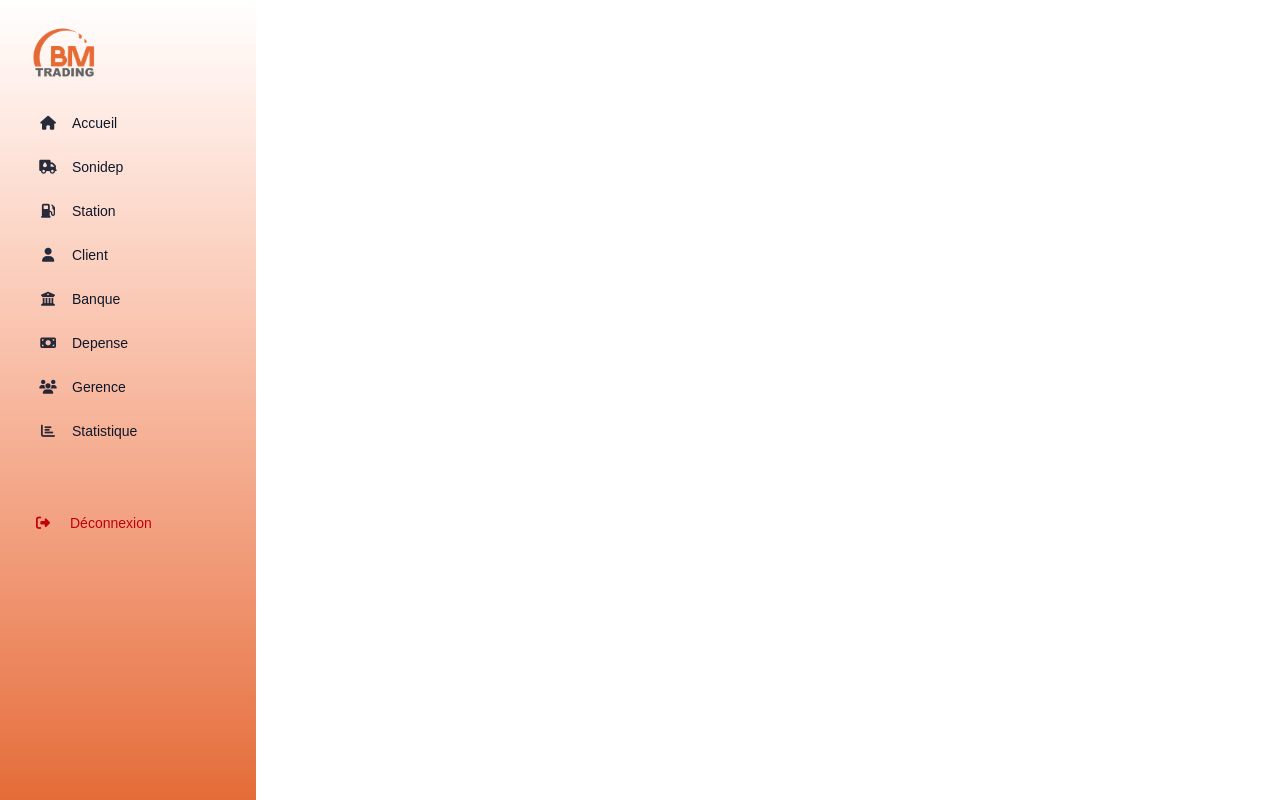
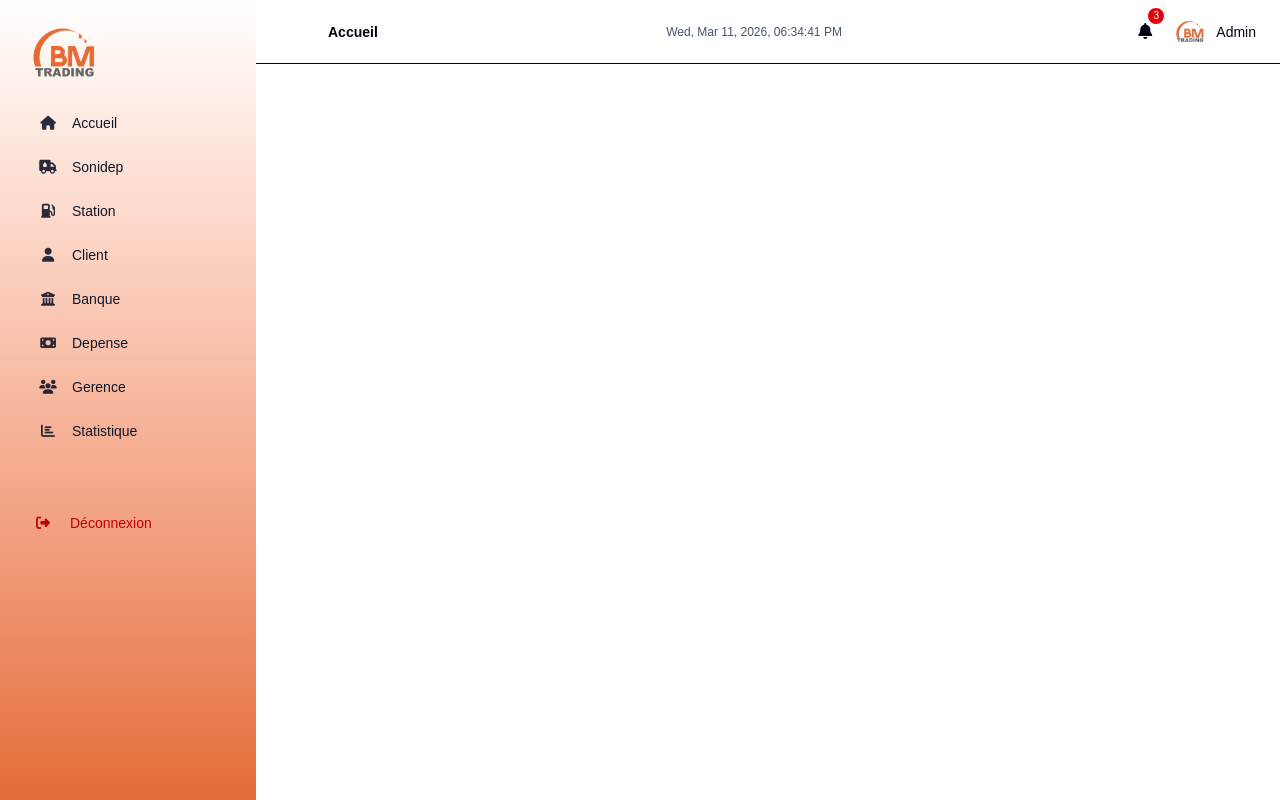
Before and after one commit to aibrahimnabil19/bm, a Next.js app: page /admin in a window 1280 px wide. Built offline with nearby package versions, Linux system fonts and the light colour scheme.

Commit message:
Implement Admin layout with sidebar and header components; add navigation items

```diff
--- /dev/null
+++ b/src/app/accueil/page.jsx
@@ -0,0 +1,11 @@
+import React from 'react'
+
+const page = () => {
+  return (
+    <main>
+
+    </main>
+  )
+}
+
+export default page
--- a/src/app/admin/page.jsx
+++ b/src/app/admin/page.jsx
@@ -1,12 +1,7 @@
-import AdminSideBar from '@/components/AdminSideBar'
-import React from 'react'
+import AdminLayout from '@/components/AdminLayout'
 
-const page = () => {
+export default function Page() {
   return (
-    <main className="min-h-screen flex">
-      <AdminSideBar />
-    </main>
-    )
+    <AdminLayout/>
+  )
 }
-
-export default page
--- /dev/null
+++ b/src/app/sonidep/page.jsx
@@ -0,0 +1,9 @@
+import React from 'react'
+
+const page = () => {
+  return (
+    <div>page</div>
+  )
+}
+
+export default page
--- a/src/components/AdminDashboard.jsx
+++ b/src/components/AdminDashboard.jsx
@@ -1,8 +1,11 @@
 import React from 'react'
+import AdminHeader from './AdminHeader'
 
 const AdminDashboard = () => {
   return (
-    <main></main>
+    <main className="w-full h-full flex flex-col">
+      <AdminHeader/>
+    </main>
   )
 }
 
--- /dev/null
+++ b/src/components/AdminHeader.jsx
@@ -0,0 +1,59 @@
+"use client";
+
+import React, { useEffect, useState } from 'react'
+import Image from 'next/image'
+import { usePathname } from 'next/navigation'
+import { navItems } from '../lib/navItems'
+
+export default function AdminHeader({ onToggle = () => {} }) {
+  const pathname = usePathname()
+  const [now, setNow] = useState(new Date())
+
+  useEffect(() => {
+    const id = setInterval(() => setNow(new Date()), 1000)
+    return () => clearInterval(id)
+  }, [])
+
+  const active = navItems.find((n) => pathname === n.href || (n.href !== '/' && pathname?.startsWith(n.href))) || navItems[0]
+
+  const formatDateTime = (date) => {
+    return new Intl.DateTimeFormat(undefined, {
+      weekday: 'short',
+      year: 'numeric',
+      month: 'short',
+      day: 'numeric',
+      hour: '2-digit',
+      minute: '2-digit',
+      second: '2-digit'
+    }).format(date)
+  }
+
+  return (
+    <header className="w-full h-16 flex items-center justify-between bg-white border-b px-4 md:px-6 sticky top-0 z-20">
+      <div className="flex items-center gap-3">
+        <button onClick={onToggle} aria-label="Open menu" className="p-2 rounded-md bg-white/10 md:hidden">
+          <svg width="20" height="20" viewBox="0 0 24 24" fill="none"><path d="M4 6h16M4 12h16M4 18h16" stroke="currentColor" strokeWidth="1.6" strokeLinecap="round" strokeLinejoin="round"/></svg>
+        </button>
+
+        <div className="flex items-center gap-3">
+          <div className="w-9 h-9 rounded-md bg-white/10 flex items-center justify-center font-semibold text-white">BM</div>
+          <div className="text-sm font-semibold truncate max-w-40">{active.label}</div>
+        </div>
+      </div>
+
+      <div className="text-xs text-slate-600 text-center hidden sm:block">{formatDateTime(now)}</div>
+
+      <div className="flex items-center gap-3">
+        <button className="relative p-2 rounded-md bg-white/10">
+          <i className="fa-solid fa-bell" aria-hidden="true" />
+          <span className="absolute -top-1 -right-1 inline-flex items-center justify-center text-[10px] font-medium leading-none rounded-full bg-red-600 text-white w-4 h-4">3</span>
+        </button>
+
+        <div className="hidden md:flex items-center gap-2">
+          <Image src="/BM.png" alt="BM" width={36} height={36} className="rounded-full object-cover" />
+          <div className="text-sm">Admin</div>
+        </div>
+      </div>
+    </header>
+  )
+}
--- /dev/null
+++ b/src/components/AdminLayout.jsx
@@ -0,0 +1,24 @@
+
+"use client";
+
+import React, { useState } from 'react'
+import AdminSideBar from './AdminSideBar'
+import AdminHeader from './AdminHeader'
+
+export default function AdminLayout({ children }) {
+  const [open, setOpen] = useState(false)
+
+  return (
+    <div className="min-h-screen flex">
+      <AdminSideBar open={open} onClose={() => setOpen(false)} />
+
+      <div className="flex-1 min-w-0 w-full overflow-hidden">
+        <AdminHeader onToggle={() => setOpen((s) => !s)} />
+
+        <main className="p-4 md:p-6">
+          <div className="max-w-6xl mx-auto">{children}</div>
+        </main>
+      </div>
+    </div>
+  )
+}
--- a/src/components/AdminSideBar.jsx
+++ b/src/components/AdminSideBar.jsx
@@ -1,59 +1,31 @@
 "use client";
+
 import Image from 'next/image'
 import Link from 'next/link'
-import React, { useState } from 'react'
+import React from 'react'
+import { navItems } from '../lib/navItems'
 
-const navItems = [
-  { href: '/', label: 'Accueil', icon: (<i className="fa-solid fa-house" aria-hidden="true" />) },
-  { href: '/sonidep', label: 'Sonidep', icon: (<i className="fa-solid fa-truck-droplet" aria-hidden="true" />) },
-  { href: '/stations', label: 'Station', icon: (<i className="fa-solid fa-gas-pump" aria-hidden="true" />) },
-  { href: '/clients', label: 'Client', icon: (<i className="fa-solid fa-user" aria-hidden="true" />) },
-  { href: '/bank', label: 'Banque', icon: (<i className="fa-solid fa-bank" aria-hidden="true" />) },
-  { href: '/expenses', label: 'Depense', icon: (<i className="fa-solid fa-money-bill" aria-hidden="true" />) },
-  { href: '/management', label: 'Gerence', icon: (<i className="fa-solid fa-users" aria-hidden="true" />) },
-  { href: '/stats', label: 'Statistique', icon: (<i className="fa-solid fa-chart-bar" aria-hidden="true" />) },
-]
-
-export default function AdminSideBar({ className = '' }) {
-  const [open, setOpen] = useState(false)
-
+export default function AdminSideBar({ className = '', open = true, onClose = () => {} }) {
+  // Note: this keeps your original markup and classes. We only remove the mobile topbar
+  // so the header can be the single place that controls the mobile toggle (as you asked).
   return (
-    <aside className={`bg-linear-to-b from-white to-[#e46c37] text-slate-900 ${className}`}>
-      {/* Mobile top bar */}
-      <div className="md:hidden flex items-center justify-between px-4 py-3 border-b border-white/30">
-        <div className="flex items-center gap-3">
-          <div className="w-9 h-9 rounded-md bg-white/10 flex items-center justify-center font-semibold text-white">BM</div>
-          <span className="font-semibold">BM Trading</span>
-        </div>
-
-        <div className="flex items-center gap-2">
-          <button
-            aria-label="Toggle menu"
-            onClick={() => setOpen((s) => !s)}
-            className="p-2 rounded-md bg-white/10"
-          >
+    <aside className={`w-0 md:w-64 md:shrink-0 text-slate-900 ${className}`}>
+      <nav className={`fixed top-0 left-0 bottom-0 w-64 z-40 p-6 bg-linear-to-b from-white to-[#e46c37] transform transition-transform duration-200 ease-in-out ${open ? 'translate-x-0' : '-translate-x-full'} md:translate-x-0 md:static md:w-full md:min-h-screen md:bottom-auto`}>
+        <div className="flex flex-col items-center md:items-start gap-6">
+          <div className="w-full flex items-center justify-between md:justify-start">
+            <Image src="/BM.png" alt="BM logo" width={96} height={96} className="w-20 rounded-md object-cover" />
+            {/* mobile close button (keeps existing design) */}
+            <button className="md:hidden p-2 rounded-md bg-white/10" onClick={onClose} aria-label="Close menu">
               <svg width="20" height="20" viewBox="0 0 24 24" fill="none" aria-hidden>
-              {open ? (
                 <path d="M6 18L18 6M6 6l12 12" stroke="currentColor" strokeWidth="1.6" strokeLinecap="round" strokeLinejoin="round" />
-              ) : (
-                <path d="M4 6h16M4 12h16M4 18h16" stroke="currentColor" strokeWidth="1.6" strokeLinecap="round" strokeLinejoin="round" />
-              )}
               </svg>
             </button>
           </div>
-      </div>
-
-      {/* Sidebar layout for md+ or sliding panel on mobile */}
-      <div className={`flex flex-col md:flex-row md:items-stretch`}>
-        {/* Drawer / sidebar */}
-        <nav className={`transform md:translate-x-0 ${open ? 'translate-x-0' : ' -translate-x-full'} md:translate-x-0 transition-transform duration-200 ease-in-out md:w-64 w-64 md:min-h-screen bg-transparent p-6`}>
-          <div className="flex flex-col items-center md:items-start gap-6">
-            <Image src="/BM.png" alt="BM logo" width={96} height={96} className="w-20 rounded-md object-cover" />
 
           <div className="w-full">
             {navItems.map((item) => (
-                <Link key={item.href} href={item.href} className="flex items-center gap-3 w-full mb-2 text-sm font-medium rounded-md px-3 py-2 hover:bg-white/20">
-                  <span className="w-6 text-center text-slate-900/90">{item.icon}</span>
+              <Link key={item.href} href={item.href} className="flex items-center gap-3 w-full mb-2 text-sm font-medium rounded-md px-3 py-2 hover:bg-white/20" onClick={() => onClose()}>
+                <span className="w-6 text-center text-slate-900/90"><i className={item.iconClass} aria-hidden="true" /></span>
                 <span className="text-slate-900">{item.label}</span>
               </Link>
             ))}
@@ -68,26 +40,8 @@ export default function AdminSideBar({ className = '' }) {
         </div>
       </nav>
 
-        {/* Transparent spacer for content (keeps layout stable on md+) */}
-        <div className="flex-1 hidden md:block" />
-      </div>
+      {/* backdrop when open on mobile */}
+      <div aria-hidden={!open} onClick={onClose} className={`fixed inset-0 bg-black/40 z-30 ${open ? 'block md:hidden' : 'hidden'}`} />
     </aside>
   )
 }
-
-// Example usage (page)
-export function AdminLayoutPage({ children }) {
-  return (
-    <div className="min-h-screen flex">
-      <AdminSideBar />
-
-      <main className="flex-1 bg-slate-50 p-6">
-        <div className="max-w-6xl mx-auto">
-          {/* replace with your page content */}
-          <h1 className="text-2xl font-semibold mb-4">Dashboard</h1>
-          <p className="text-sm text-slate-600">Your content goes here.</p>
-        </div>
-      </main>
-    </div>
-  )
-}
--- /dev/null
+++ b/src/lib/navItems.js
@@ -0,0 +1,10 @@
+export const navItems = [
+  { href: '/', label: 'Accueil', iconClass: 'fa-solid fa-house' },
+  { href: '/sonidep', label: 'Sonidep', iconClass: 'fa-solid fa-truck-droplet' },
+  { href: '/stations', label: 'Station', iconClass: 'fa-solid fa-gas-pump' },
+  { href: '/clients', label: 'Client', "icon-solid": 'fa-solid fa-user', iconClass: 'fa-solid fa-user' },
+  { href: '/bank', label: 'Banque', iconClass: 'fa-solid fa-bank' },
+  { href: '/expenses', label: 'Depense', iconClass: 'fa-solid fa-money-bill' },
+  { href: '/management', label: 'Gerence', iconClass: 'fa-solid fa-users' },
+  { href: '/stats', label: 'Statistique', iconClass: 'fa-solid fa-chart-bar' },
+];
```
Lines whose indentation alone changed are shown as unchanged.
